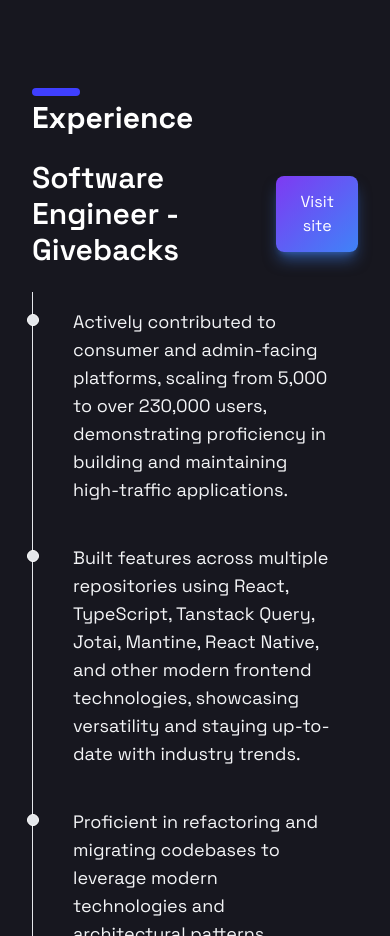
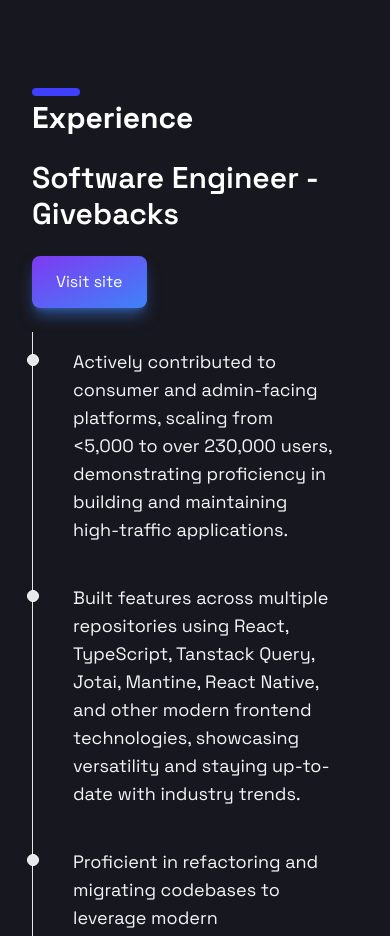
Before and after one commit to sem0701/portfolio, a React (Vite) app: page / in a window 390 px wide. Shown: the part 2900-3836 px from the top of the page. Built offline with nearby package versions, Linux system fonts and the light colour scheme.

Commit message:
quick fixes

```diff
--- a/src/Experience.jsx
+++ b/src/Experience.jsx
@@ -11,11 +11,11 @@
         <h2 id="experience" className="secondary-title">
           Experience
         </h2>
-        <div className="flex justify-between items-center">
+        <div className="flex flex-col md:flex-row justify-between items-start md:items-center">
           <h3 className="text-3xl font-semibold my-6">
             Software Engineer - Givebacks
           </h3>
-          <div>
+          <div className="mb-6 md:mb-0">
             <Button>
               <a href="https://givebacks.com/" target="_blank">
                 Visit site
@@ -29,7 +29,7 @@
             <div class="absolute w-3 h-3 -left-[6.5px] bg-gray-200 rounded-full mt-1.5  border border-white"></div>
             <h3 class="text-lg font-normal text-gray-100 dark:text-white">
               Actively contributed to consumer and admin-facing platforms,
-              scaling from 5,000 to over 230,000 users, demonstrating
+              scaling from &lt;5,000 to over 230,000 users, demonstrating
               proficiency in building and maintaining high-traffic applications.
             </h3>
           </li>
```
